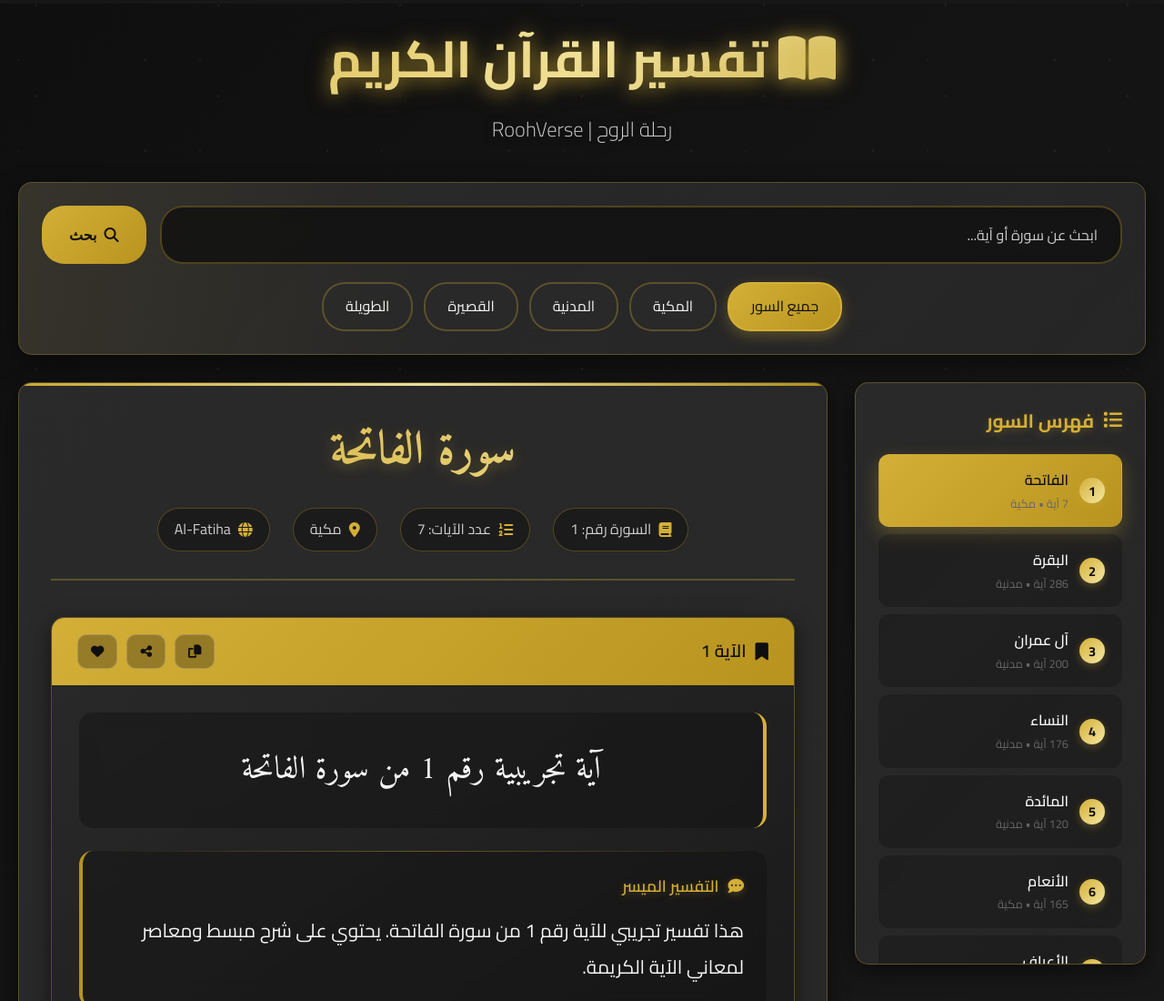
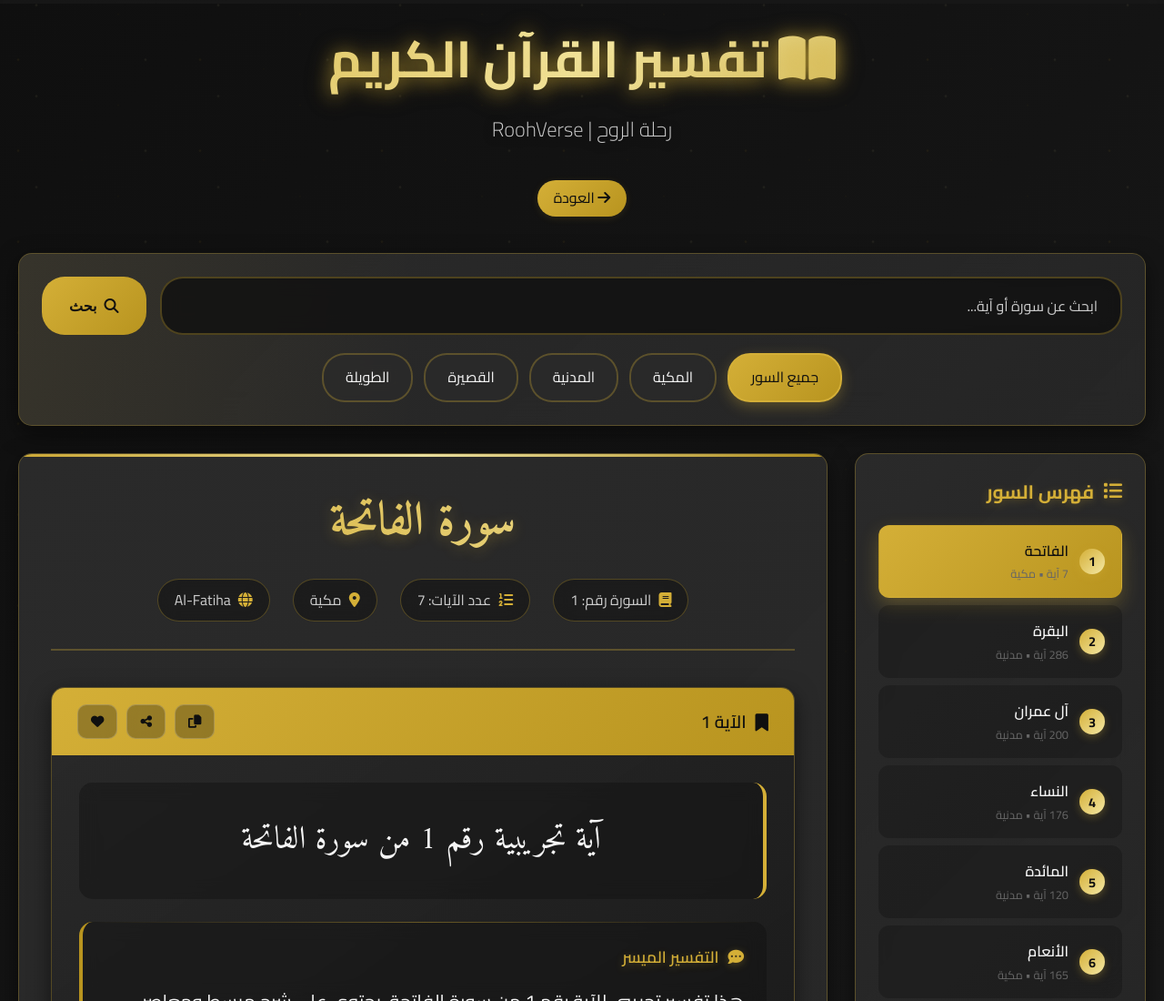
Before and after one commit to ABDESSAMAD-BOURKIBATE/DigitalWorldClock, a plain HTML site: page tafsir-muyassar.html in a window 1280 px wide. Shown: the top 1100 px of the page at 91% size. Drawn offline with Linux system fonts and the light colour scheme; no server answers.

Commit message:
تحديث تصميم الصفحة الرئيسية وإصلاح بعض الروابط

```diff
--- a/tafsir-muyassar.html
+++ b/tafsir-muyassar.html
@@ -855,6 +855,23 @@
                 تفسير القرآن الكريم
             </h1>
             <p class="subtitle">رحلة الروح | RoohVerse</p>
+            <a href="prayer-guide.html" class="back-btn" style="
+                display: inline-block;
+                font-size: 1rem;
+                padding: 7px 18px;
+                background: linear-gradient(135deg, #d4af37, #b8941f);
+                color: #0f0f0f;
+                border-radius: 20px;
+                border: none;
+                font-weight: 500;
+                box-shadow: 0 2px 8px rgba(212,175,55,0.12);
+                margin-top: 8px;
+                margin-bottom: 0;
+                text-decoration: none;
+                transition: background 0.3s, box-shadow 0.3s;
+            " onmouseover="this.style.background='linear-gradient(135deg,#b8941f,#d4af37)';this.style.boxShadow='0 4px 16px rgba(212,175,55,0.18)';" onmouseout="this.style.background='linear-gradient(135deg,#d4af37,#b8941f)';this.style.boxShadow='0 2px 8px rgba(212,175,55,0.12)';">
+                <i class="fas fa-arrow-right"></i> العودة
+            </a>
         </header>
 
         <nav class="navigation">
```
